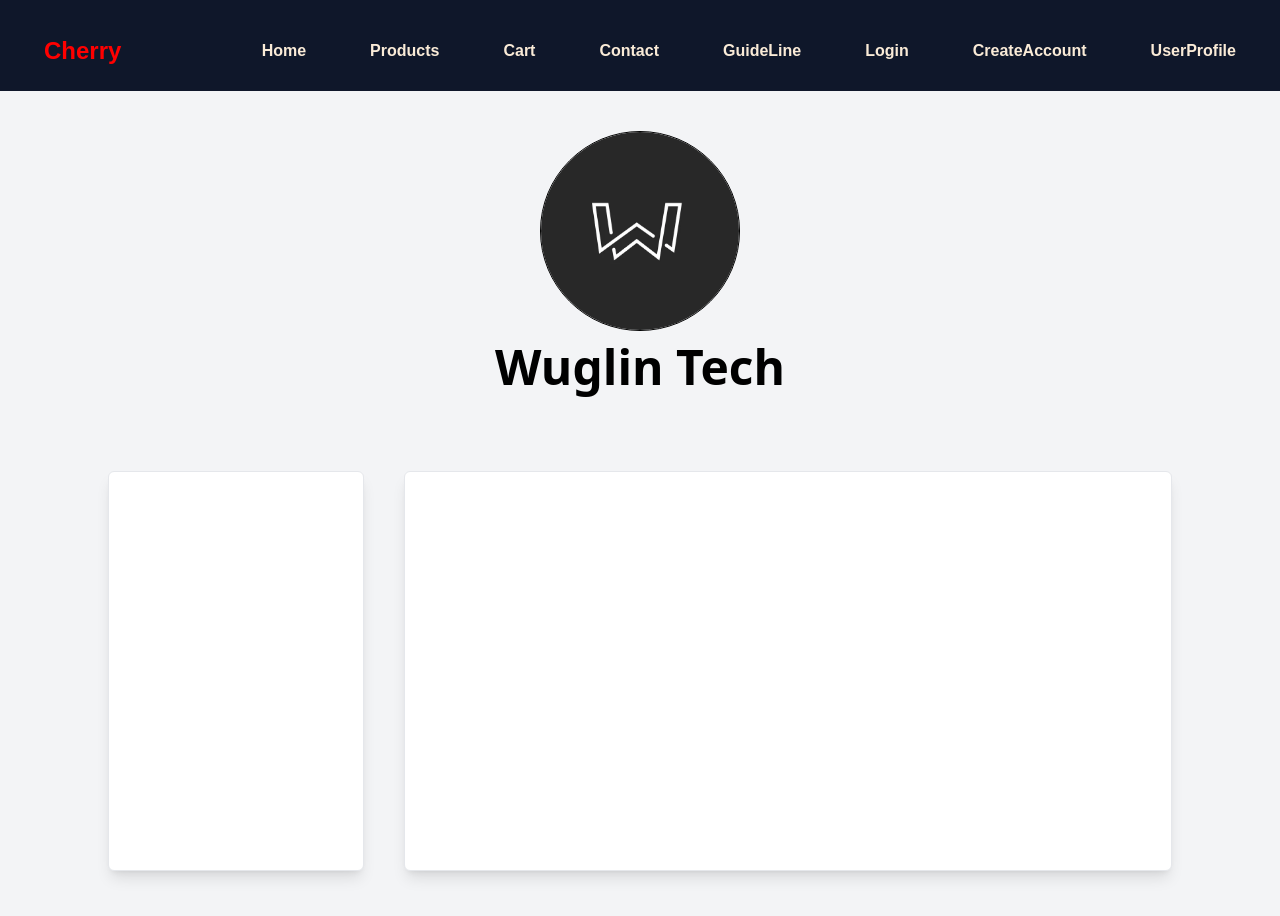
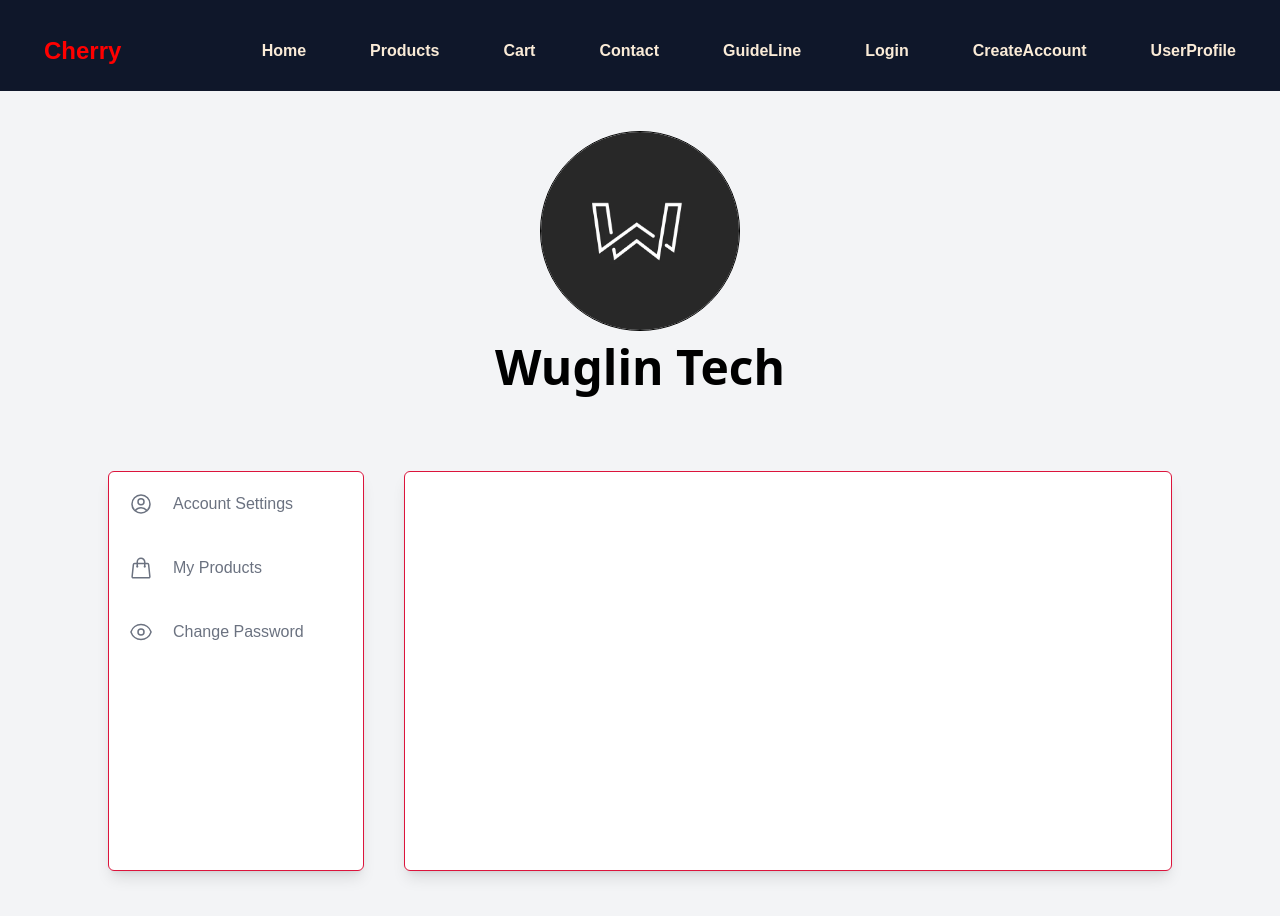
Before and after one commit to mphatsoadamson/Cherry, a React (Create React App) app: page /UserProfile in a window 1280 px wide. Shown: the top 916 px of the page. Built offline with nearby package versions, Linux system fonts and the light colour scheme.

Commit message:
new User Profile

```diff
--- a/src/pages/UserProfile/UserProfile.jsx
+++ b/src/pages/UserProfile/UserProfile.jsx
@@ -1,6 +1,6 @@
 import React from 'react'
 import { useParams } from 'react-router-dom'
-
+import UserSidebar from './UserSidebar'
 import img from "./wuglin.jpg"
 
 const UserProfile = () => {
@@ -34,7 +34,7 @@ const UserProfile = () => {
 
             <div className = 'flex justify-center w-full mt-10 mb-40 gap-10'>
                 <div className = 'w-1/5 border border-crimson-300 min-h-[50vh] bg-white shadow-lg rounded-md overflow-hidden '>
-
+                <UserSidebar activepage = {activepage} />
                 </div>
                 <div className = 'w-3/5 border border-crimson-300 min-h-[50vh] bg-white shadow-lg rounded-md overflow-hidden'>
 
--- /dev/null
+++ b/src/pages/UserProfile/UserSidebar.js
@@ -0,0 +1,83 @@
+import React from 'react'
+import { Link } from 'react-router-dom'
+
+const UserSidebar = ({activepage}) => {
+  return (
+    <div className = 'w-full h-full flex flex-col'>
+        {
+          activepage === 'accountsettings' ?
+
+          <div className = 'flex items-center gap-5 p-5 bg-gray-100 rounded-3px cursor-pointer text-gray-500'>
+            <svg xmlns="http://www.w3.org/2000/svg" fill="none" viewBox="0 0 24 24" strokeWidth={1.5} stroke="currentColor" className="w-6 h-6">
+             <path strokeLinecap="round" strokeLinejoin="round" d="M17.982 18.725A7.488 7.488 0 0 0 12 15.75a7.488 7.488 0 0 0-5.982 2.975m11.963 0a9 9 0 1 0-11.963 0m11.963 0A8.966 8.966 0 0 1 12 21a8.966 8.966 0 0 1-5.982-2.275M15 9.75a3 3 0 1 1-6 0 3 3 0 0 1 6 0Z" />
+            </svg>
+            <span>Account Settings</span>
+          </div>
+
+           :
+          <Link to = '/UserProfile/accountsettings' className='stylenone'>
+          <div className = 'flex items-center gap-5 p-5 hover:bg-gray-100 rounded-3px cursor-pointer text-gray-500'>
+             <svg xmlns="http://www.w3.org/2000/svg" fill="none" viewBox="0 0 24 24" strokeWidth={1.5} stroke="currentColor" className="w-6 h-6">
+              <path strokeLinecap="round" strokeLinejoin="round" d="M17.982 18.725A7.488 7.488 0 0 0 12 15.75a7.488 7.488 0 0 0-5.982 2.975m11.963 0a9 9 0 1 0-11.963 0m11.963 0A8.966 8.966 0 0 1 12 21a8.966 8.966 0 0 1-5.982-2.275M15 9.75a3 3 0 1 1-6 0 3 3 0 0 1 6 0Z" />
+             </svg>
+              <span>Account Settings</span>
+          </div>
+          </Link>
+        }
+
+        {
+          activepage === 'yourproducts' ?
+
+          <div className = 'flex items-center gap-5 p-5 bg-gray-100 rounded-3px cursor-pointer text-gray-500'>
+            <svg xmlns="http://www.w3.org/2000/svg" fill="none" viewBox="0 0 24 24" strokeWidth={1.5} stroke="currentColor" className="w-6 h-6">
+              <path strokeLinecap="round" strokeLinejoin="round" d="M15.75 10.5V6a3.75 3.75 0 1 0-7.5 0v4.5m11.356-1.993 1.263 12c.07.665-.45 1.243-1.119 1.243H4.25a1.125 1.125 0 0 1-1.12-1.243l1.264-12A1.125 1.125 0 0 1 5.513 7.5h12.974c.576 0 1.059.435 1.119 1.007ZM8.625 10.5a.375.375 0 1 1-.75 0 .375.375 0 0 1 .75 0Zm7.5 0a.375.375 0 1 1-.75 0 .375.375 0 0 1 .75 0Z" />
+            </svg>
+
+
+            <span>My Products</span>
+          </div>
+
+           :
+           <Link to = '/UserProfile/yourproducts' className='stylenone'>
+          <div className = 'flex items-center gap-5 p-5 hover:bg-gray-100 rounded-3px cursor-pointer text-gray-500'>
+             <svg xmlns="http://www.w3.org/2000/svg" fill="none" viewBox="0 0 24 24" strokeWidth={1.5} stroke="currentColor" className="w-6 h-6">
+              <path strokeLinecap="round" strokeLinejoin="round" d="M15.75 10.5V6a3.75 3.75 0 1 0-7.5 0v4.5m11.356-1.993 1.263 12c.07.665-.45 1.243-1.119 1.243H4.25a1.125 1.125 0 0 1-1.12-1.243l1.264-12A1.125 1.125 0 0 1 5.513 7.5h12.974c.576 0 1.059.435 1.119 1.007ZM8.625 10.5a.375.375 0 1 1-.75 0 .375.375 0 0 1 .75 0Zm7.5 0a.375.375 0 1 1-.75 0 .375.375 0 0 1 .75 0Z" />
+             </svg>
+
+             <span>My Products</span>
+          </div>
+           </Link>
+        }
+
+        {
+          activepage === 'changepassword' ?
+
+          <div className = 'flex items-center gap-5 p-5 bg-gray-100 rounded-3px cursor-pointer text-gray-500'>
+            <svg xmlns="http://www.w3.org/2000/svg" fill="none" viewBox="0 0 24 24" strokeWidth={1.5} stroke="currentColor" className="w-6 h-6">
+              <path strokeLinecap="round" strokeLinejoin="round" d="M2.036 12.322a1.012 1.012 0 0 1 0-.639C3.423 7.51 7.36 4.5 12 4.5c4.638 0 8.573 3.007 9.963 7.178.07.207.07.431 0 .639C20.577 16.49 16.64 19.5 12 19.5c-4.638 0-8.573-3.007-9.963-7.178Z" />
+              <path strokeLinecap="round" strokeLinejoin="round" d="M15 12a3 3 0 1 1-6 0 3 3 0 0 1 6 0Z" />
+            </svg>
+
+
+
+            <span>Change Password</span>
+          </div>
+
+           :
+           <Link to = '/UserProfile/changepassword' className='stylenone'>
+          <div className = 'flex items-center gap-5 p-5 hover:bg-gray-100 rounded-3px cursor-pointer text-gray-500'>
+          <svg xmlns="http://www.w3.org/2000/svg" fill="none" viewBox="0 0 24 24" strokeWidth={1.5} stroke="currentColor" className="w-6 h-6">
+            <path strokeLinecap="round" strokeLinejoin="round" d="M2.036 12.322a1.012 1.012 0 0 1 0-.639C3.423 7.51 7.36 4.5 12 4.5c4.638 0 8.573 3.007 9.963 7.178.07.207.07.431 0 .639C20.577 16.49 16.64 19.5 12 19.5c-4.638 0-8.573-3.007-9.963-7.178Z" />
+            <path strokeLinecap="round" strokeLinejoin="round" d="M15 12a3 3 0 1 1-6 0 3 3 0 0 1 6 0Z" />
+          </svg>
+
+
+             <span>Change Password</span>
+          </div>
+           </Link>
+        }
+    </div>
+  )
+}
+
+export default UserSidebar
--- a/tailwind.config.js
+++ b/tailwind.config.js
@@ -2,7 +2,26 @@
 module.exports = {
   content: ["./src/**/*.{js,jsx,ts,tsx}",],
   theme: {
-    extend: {},
+    extend: {
+      fontWeight:{
+        '350': '350',
+      },
+      borderRadius:{
+        '3px':'3px',
+      },
+      colors: {
+        crimson: '#DC143C',
+        firebrick: '#B22222',
+        tomato: '#FF6347',
+        indianred: '#CD5C5C',
+        lightcoral: '#F08080',
+        salmon: '#FA8072',
+        'crimson-300': '#DC143C',
+      },
+      height: {
+        '0.25':'0.5px',
+      },
+    },
   },
   plugins: [],
 }
```
